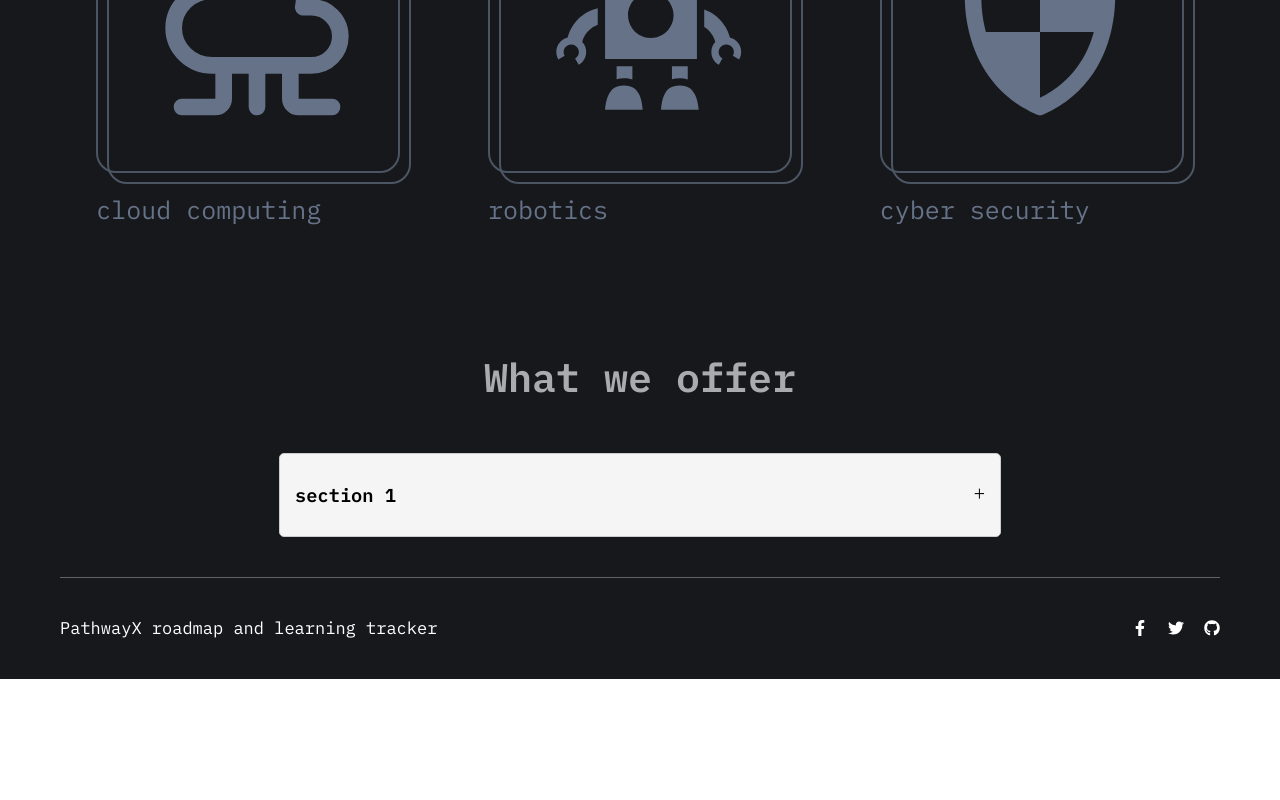
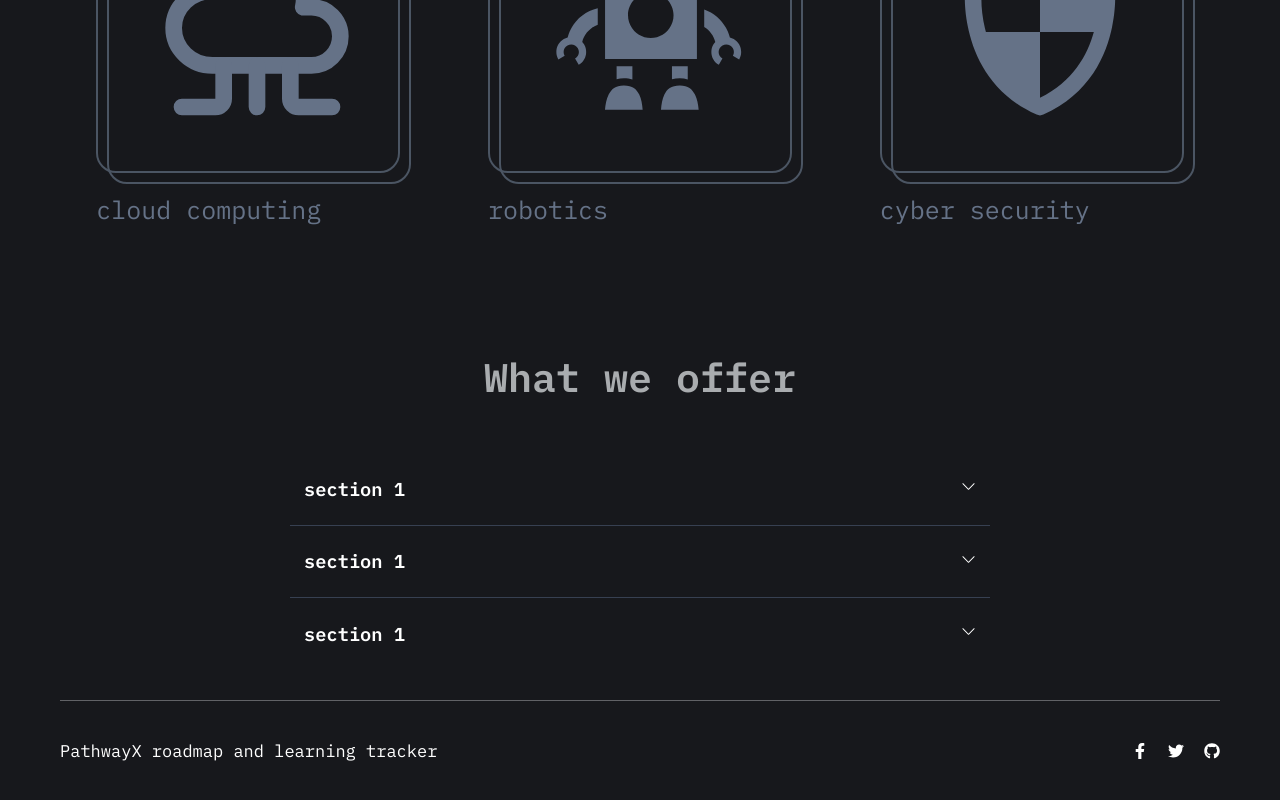
Before and after one commit to omatsola619/pathwayx-project, a Next.js app: page / in a window 1280 px wide. Shown: the part 1498-2298 px from the top of the page. Before the commit the page ends 2177 px from the top, so only its background shows below. Built offline with nearby package versions, Linux system fonts and the light colour scheme.

Commit message:
finished accordion design

```diff
--- a/src/components/Accordion.tsx
+++ b/src/components/Accordion.tsx
@@ -1,5 +1,6 @@
 import styles from 'styles/Accordion.module.css'
 import React, { useState } from 'react';
+import { BsChevronDown } from "react-icons/bs";
 
 const Accordion = ({ title, content }: {title: string, content: string}) => {
   const [isExpanded, setIsExpanded] = useState(false);
@@ -12,7 +13,7 @@ const Accordion = ({ title, content }: {title: string, content: string}) => {
     <div className={styles.accordionContainer}>
       <div className={styles.accordionHeader} onClick={toggleAccordion}>
         <h3>{title}</h3>
-        <span className={`${styles.accordionIcon} ${isExpanded ? styles.rotate : ''}`}>+</span>
+        <span className={`${styles.accordionIcon} ${isExpanded ? styles.rotate : ''}`}><BsChevronDown /></span>
       </div>
       {isExpanded && (
         <div className={styles.accordionContent}>
--- a/src/components/HomeComp.tsx
+++ b/src/components/HomeComp.tsx
@@ -35,7 +35,11 @@ function HomeComp() {
             <div className={styles.accordionSection}>
                 <div className={styles.roadmapTitle}>What we offer</div>
                 <div className={styles.accordions}>
-                    <Accordion title="section 1" content="the content of the accordion" />
+                    <div className={styles.accordionItems}>
+                        <Accordion title="section 1" content="the content of the accordion" />
+                        <Accordion title="section 1" content="the content of the accordion" />
+                        <Accordion title="section 1" content="the content of the accordion" />
+                    </div>
                 </div>
             </div>
             <Footer />
--- /dev/null
+++ b/src/data/AccordionData.ts
@@ -0,0 +1,3 @@
+export const DATA = [
+
+]
--- a/src/styles/Accordion.module.css
+++ b/src/styles/Accordion.module.css
@@ -1,34 +1,37 @@
 .accordionContainer {
-    background-color: #f5f5f5;
-    border: 1px solid #ccc;
-    border-radius: 5px;
-    padding: 10px;
-    margin-bottom: 10px;
+    border-bottom: 1px solid #374051;
     width: 700px;
   }
-
+  .accordionContainer:last-child{
+    border-bottom: none;
+  }
   .accordionHeader {
     display: flex;
     justify-content: space-between;
     align-items: center;
     cursor: pointer;
-    padding: 0 5px;
+    padding: 5px 14px;
+    color: white;
   }
   .accordionHeader h3{
     font-family: 'IBM Plex Mono', monospace;
   }
   .accordionIcon {
-    font-size: 20px;
+    font-size: 15px;
     transition: transform 0.2s;
   }
 
   .rotate {
-    transform: rotate(45deg);
+    transform: rotate(180deg);
   }
 
   .accordionContent {
-    padding: 10px 0;
+    padding: 10px;
   }
+  .accordionContent p{
+    color: white;
+  }
+  .accordionItems{}
   @media screen and (max-width: 768px) {
     .accordionContainer{
         width: 80%;
```
